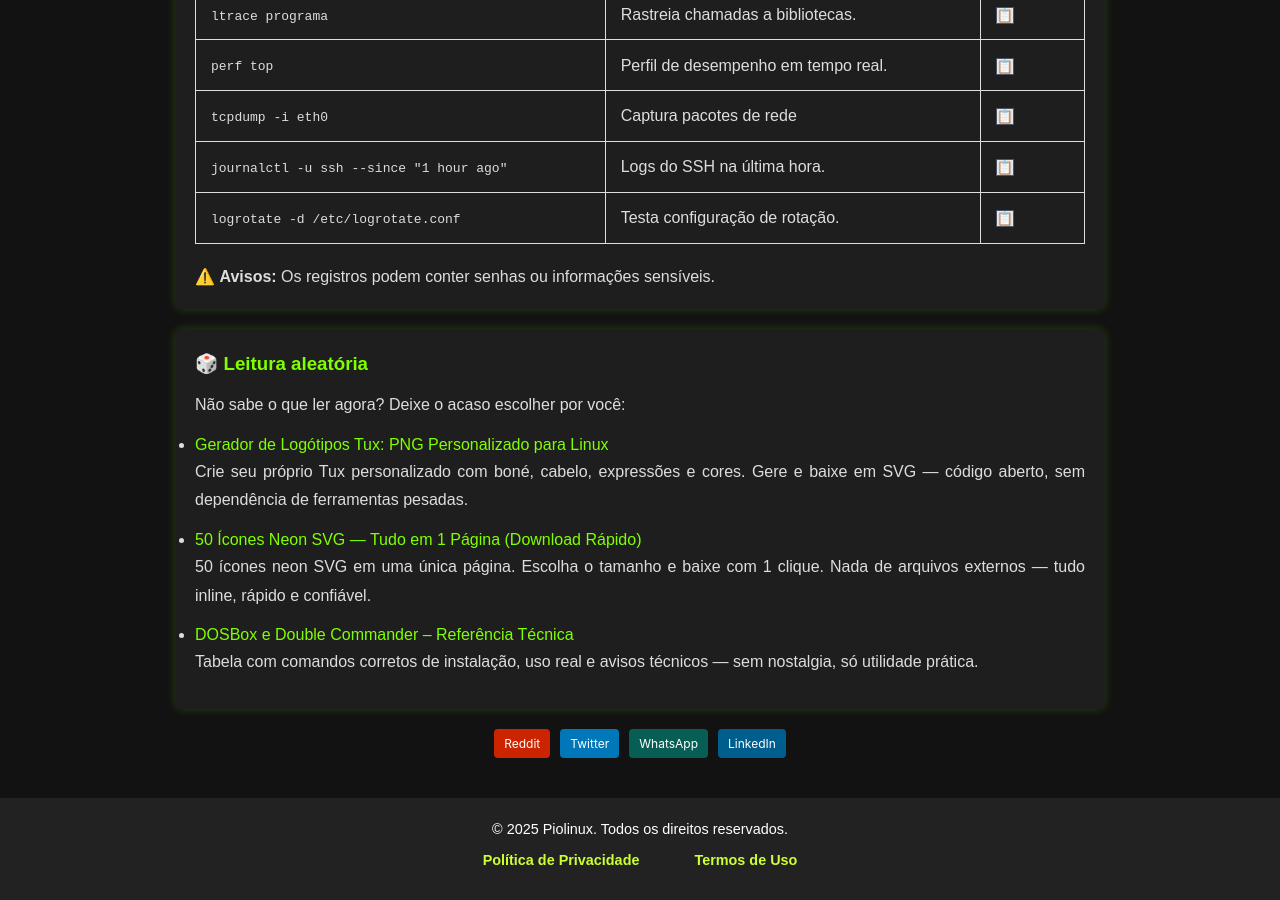
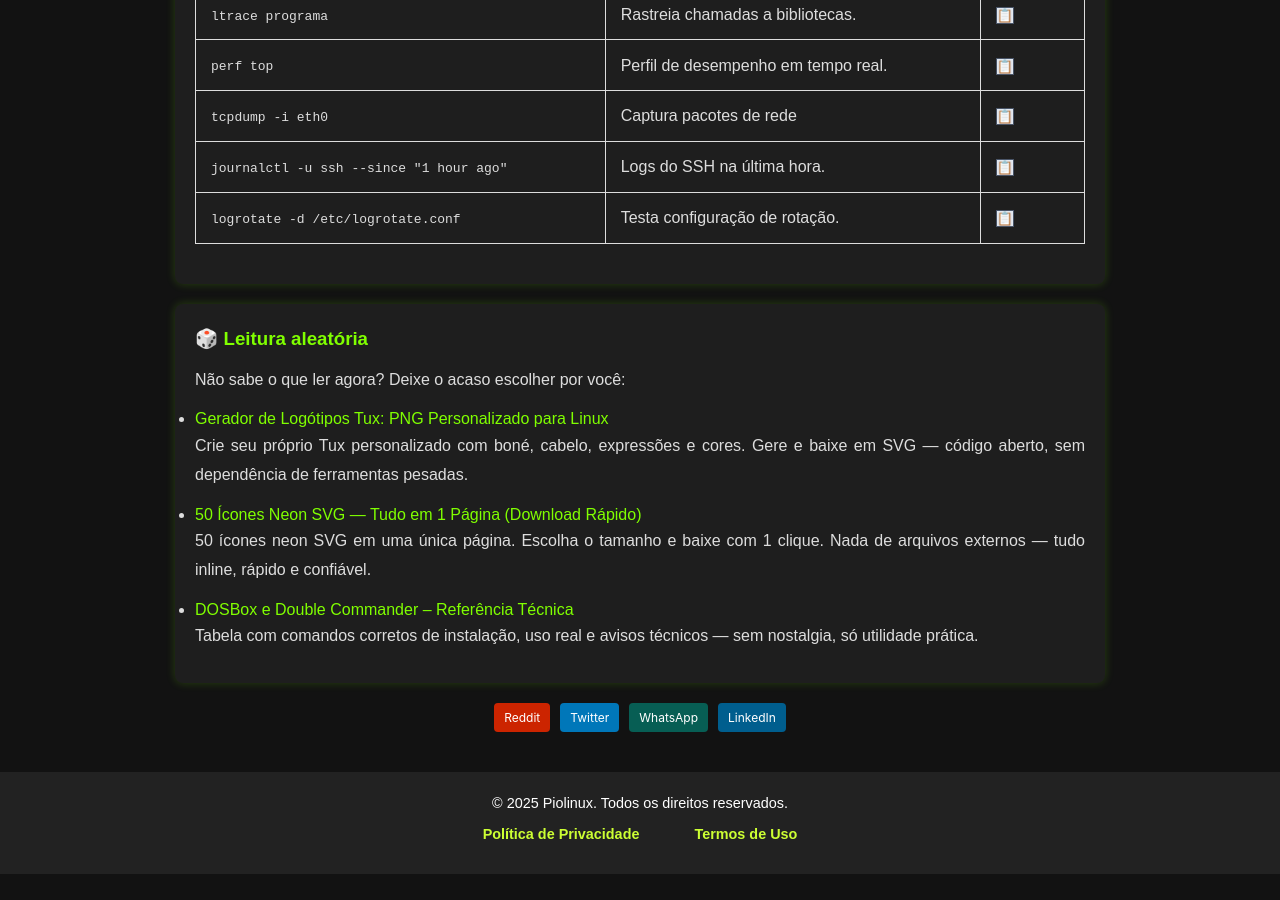
Before and after one commit to Piolinux/piolinux-site, a Jekyll site: the page built from _pages/_comandos/logs-e-diagnostico.md, in a window 1280 px wide and 900 px high, scrolled down 1073 px. Built offline with Jekyll 4.4.1, drawn with Linux system fonts in a browser that asks for light colours; after the commit the page ends 1947 px from its top, so only the background shows below that.

Commit message:
Update logs-e-diagnostico.md

```diff
--- a/_pages/_comandos/logs-e-diagnostico.md
+++ b/_pages/_comandos/logs-e-diagnostico.md
@@ -146,11 +146,6 @@ function filtrarLinhas(termo) {
 
 
 
-<div class="aviso-final">
-  ⚠️ <strong>Avisos:</strong> Os registros podem conter senhas ou informações sensíveis.
-
-</div>
-
 
 
 
```
